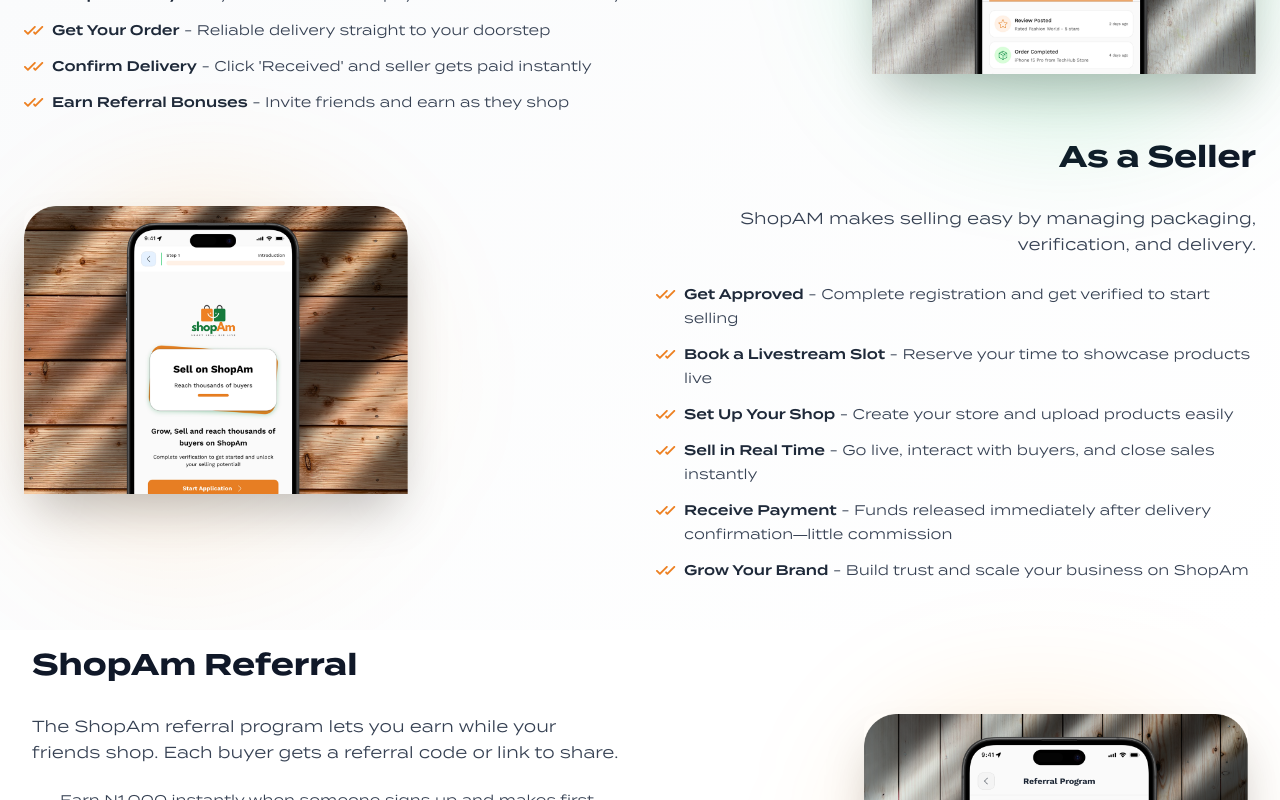
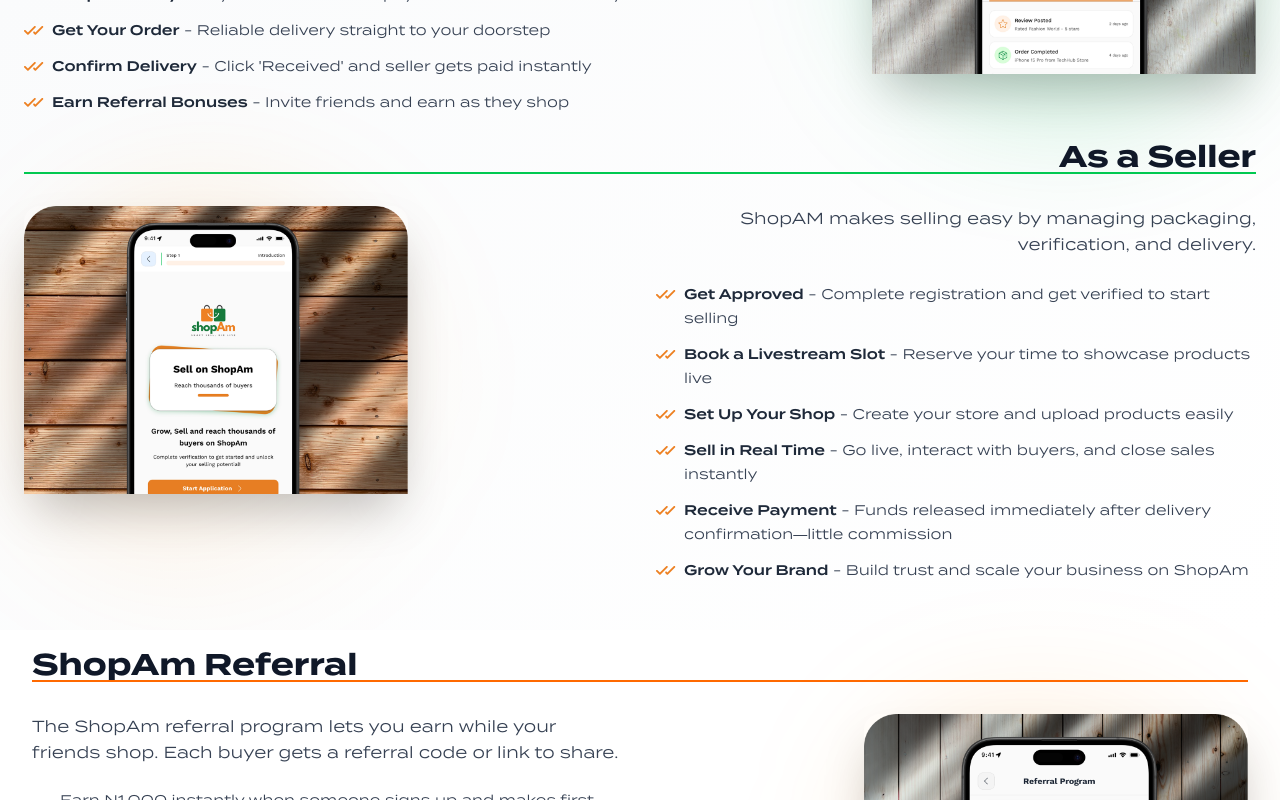
Before and after one commit to Phavoa/shopam_landingpage, a Next.js app: page / in a window 1280 px wide. Shown: the part 2400-3200 px from the top of the page. Built offline with nearby package versions, Linux system fonts and the light colour scheme.

Commit message:
worked on the underline of the agents of shopAm

```diff
--- a/app/contant-us/page.tsx
+++ b/app/contant-us/page.tsx
@@ -6,6 +6,7 @@ import { Button } from "@/components/ui/button";
 import { Input } from "@/components/ui/input";
 import { Textarea } from "@/components/ui/textarea";
 import Link from "next/link";
+import { FaTiktok } from "react-icons/fa";
 
 // Custom SVG Icons
 const CustomMessageCircleIcon = () => (
@@ -227,8 +228,8 @@ export default function ContactPage() {
                 className="text-gray-600 hover:text-gray-900 transition-colors"
                 aria-label="TikTok"
               >
-                <div className="w-5 h-5 bg-gray-600 hover:bg-gray-900 rounded-sm flex items-center justify-center transition-colors">
-                  <span className="text-[8px] font-bold text-white">TT</span>
+                <div className="w-5 h-5  rounded-sm flex items-center justify-center transition-colors">
+                  <FaTiktok className="w-4 h-4 sm:w-5 sm:h-5 text-black-800" />
                 </div>
               </Link>
               <Link
--- /dev/null
+++ b/components/home/AnimatedUnderlineTitle.tsx
@@ -0,0 +1,36 @@
+"use client";
+
+import React from "react";
+import { motion } from "framer-motion";
+
+interface AnimatedUnderlineTitleProps {
+  children: React.ReactNode;
+  className?: string;
+  underlineColor?: string;
+}
+
+export default function AnimatedUnderlineTitle({
+  children,
+  className = "",
+  underlineColor = "bg-orange-500",
+}: AnimatedUnderlineTitleProps) {
+  return (
+    <span className="relative inline-block w-full">
+      <span className={className}>{children}</span>
+      <motion.span
+        className={`absolute bottom-0 left-0 h-[2px] ${underlineColor} w-full`}
+        initial={{ scaleX: 0 }}
+        whileInView={{ scaleX: 1 }}
+        viewport={{ once: true, amount: 0.3 }}
+        transition={{
+          duration: 0.6,
+          ease: [0.25, 0.1, 0.25, 1],
+          delay: 0.2,
+        }}
+        style={{
+          transformOrigin: "left",
+        }}
+      />
+    </span>
+  );
+}
--- a/components/home/BuyerSection.tsx
+++ b/components/home/BuyerSection.tsx
@@ -1,6 +1,7 @@
 import React from "react";
 import StepItem from "./StepItem";
 import ProcessImage from "./ProcessImage";
+import AnimatedUnderlineTitle from "./AnimatedUnderlineTitle";
 
 const buyerSteps = [
   {
@@ -39,7 +40,9 @@ export default function BuyerSection() {
   return (
     <div className="mb-6">
       <h2 className="text-xl md:text-3xl font-black text-gray-900 mb-4 ">
-        As a Buyer
+        <AnimatedUnderlineTitle className="text-xl md:text-3xl font-black text-gray-900">
+          As a Buyer
+        </AnimatedUnderlineTitle>
       </h2>
 
       <div className="grid lg:grid-cols-2 gap-6 lg:gap-8">
--- a/components/home/Footer.tsx
+++ b/components/home/Footer.tsx
@@ -166,8 +166,8 @@ export default function NewsletterSection() {
                   className="text-neutral-400 hover:text-white transition-colors p-1"
                   aria-label="TikTok"
                 >
-                  <div className="w-4 h-4 sm:w-5 sm:h-5 bg-neutral-400 hover:bg-white rounded-sm flex items-center justify-center transition-colors">
-                    <FaTiktok />
+                  <div className="w-4 h-4 sm:w-5 sm:h-5 rounded-sm flex items-center justify-center transition-colors">
+                    <FaTiktok className="w-4 h-4 sm:w-5 sm:h-5 text-black-800" />
                   </div>
                 </Link>
                 <Link
--- a/components/home/ReferralSection.tsx
+++ b/components/home/ReferralSection.tsx
@@ -1,6 +1,6 @@
 import React from "react";
-import { Check } from "lucide-react";
 import ProcessImage from "./ProcessImage";
+import AnimatedUnderlineTitle from "./AnimatedUnderlineTitle";
 
 const referralBenefits = [
   "Earn N1,000 instantly when someone signs up and makes first purchase",
@@ -14,7 +14,12 @@ export default function ReferralSection() {
     <section className="pb-8 md:pb-10 bg-white pt-4">
       <div className="container mx-auto px-4 md:px-6 lg:px-8">
         <h2 className="text-xl md:text-3xl font-black text-gray-900 mb-6 md:mb-8">
-          ShopAm Referral
+          <AnimatedUnderlineTitle
+            className="text-xl md:text-3xl font-black text-gray-900"
+            underlineColor="bg-orange-500"
+          >
+            ShopAm Referral
+          </AnimatedUnderlineTitle>
         </h2>
 
         <div className="grid lg:grid-cols-2 gap-6 lg:gap-8 items-start">
--- a/components/home/SellerSection.tsx
+++ b/components/home/SellerSection.tsx
@@ -1,6 +1,7 @@
 import React from "react";
 import StepItem from "./StepItem";
 import ProcessImage from "./ProcessImage";
+import AnimatedUnderlineTitle from "./AnimatedUnderlineTitle";
 
 const sellerSteps = [
   {
@@ -34,7 +35,12 @@ export default function SellerSection() {
   return (
     <div className="">
       <h2 className="text-xl md:text-3xl font-black text-gray-900 mb-6 md:mb-8 text-right">
-        As a Seller
+        <AnimatedUnderlineTitle
+          className="text-xl md:text-3xl font-black text-gray-900"
+          underlineColor="bg-green-500"
+        >
+          As a Seller
+        </AnimatedUnderlineTitle>
       </h2>
 
       <div className="grid lg:grid-cols-2 gap-6 lg:gap-8">
--- a/components/shared/Header.tsx
+++ b/components/shared/Header.tsx
@@ -1,13 +1,13 @@
 "use client";
 
-import React, { useState, useCallback, useMemo } from "react";
+import React, { useState, useCallback, useMemo, useEffect } from "react";
 import { Button } from "@/components/ui/button";
 import { Sheet, SheetContent, SheetTrigger } from "@/components/ui/sheet";
 import { Menu, X } from "lucide-react";
 import Image from "next/image";
 import Link from "next/link";
 import { useSmoothScroll } from "./hooks/useSmoothScroll";
-import { useRouter } from "next/navigation";
+import { useRouter, usePathname, useSearchParams } from "next/navigation";
 import ComingSoonModal from "./ComingSoonModal";
 
 // Navigation items - memoized for performance
@@ -23,6 +23,8 @@ export default function ShopAmHeader() {
   const [isModalOpen, setIsModalOpen] = useState(false);
   const { scrollToHash } = useSmoothScroll();
   const router = useRouter();
+  const pathname = usePathname();
+  const searchParams = useSearchParams();
 
   // Memoized navigation items to prevent unnecessary re-renders
   const memoizedNavItems = useMemo(() => navItems, []);
@@ -42,12 +44,19 @@ export default function ShopAmHeader() {
         // Handle page navigation
         router.push(href);
       } else {
-        // Handle smooth scrolling for hash links
-        scrollToHash(href);
+        // Handle hash links with two-step navigation for non-home pages
+        if (pathname !== "/") {
+          // We're on a non-home page, navigate to home with query parameter
+          const sectionId = href.replace("#", "");
+          router.push(`/?section=${sectionId}`);
+        } else {
+          // We're on home page, just scroll to section
+          scrollToHash(href);
+        }
       }
       setIsOpen(false);
     },
-    [scrollToHash, router]
+    [scrollToHash, router, pathname]
   );
 
   const handleDownloadAppClick = useCallback(() => {
@@ -58,6 +67,23 @@ export default function ShopAmHeader() {
   const handleCloseModal = useCallback(() => {
     setIsModalOpen(false);
   }, []);
+
+  // Handle scrolling to section after navigation from non-home pages
+  useEffect(() => {
+    if (pathname === "/") {
+      const section = searchParams.get("section");
+      if (section) {
+        // Add a small delay to ensure the page has fully loaded
+        const timer = setTimeout(() => {
+          scrollToHash(`#${section}`);
+          // Clean up the URL by removing the query parameter
+          window.history.replaceState({}, "", "/");
+        }, 100);
+
+        return () => clearTimeout(timer);
+      }
+    }
+  }, [pathname, searchParams, scrollToHash]);
 
   return (
     <header className="fixed top-0 left-0 w-full z-50 border-b border-gray-200/90 bg-[#F0F8FF]/50 backdrop-blur supports-[backdrop-filter]:bg-[#F0F8FF]/50">
--- a/package.json
+++ b/package.json
@@ -19,6 +19,7 @@
     "next": "^15.5.9",
     "react": "19.2.1",
     "react-dom": "19.2.1",
+    "react-icons": "^5.5.0",
     "tailwind-merge": "^3.4.0"
   },
   "devDependencies": {
```
Also changed, not shown: 1 other file (tests, documents, lock files or other folders).
